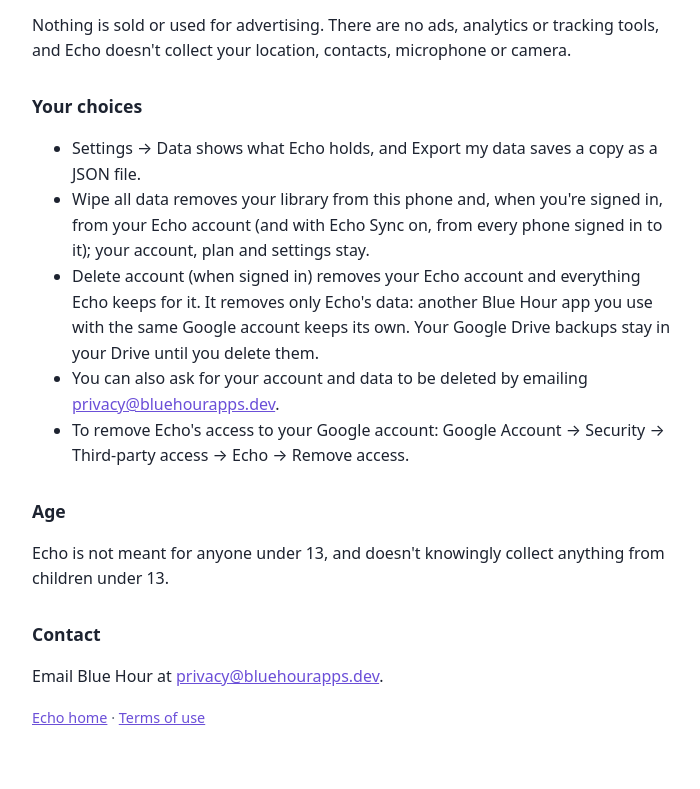
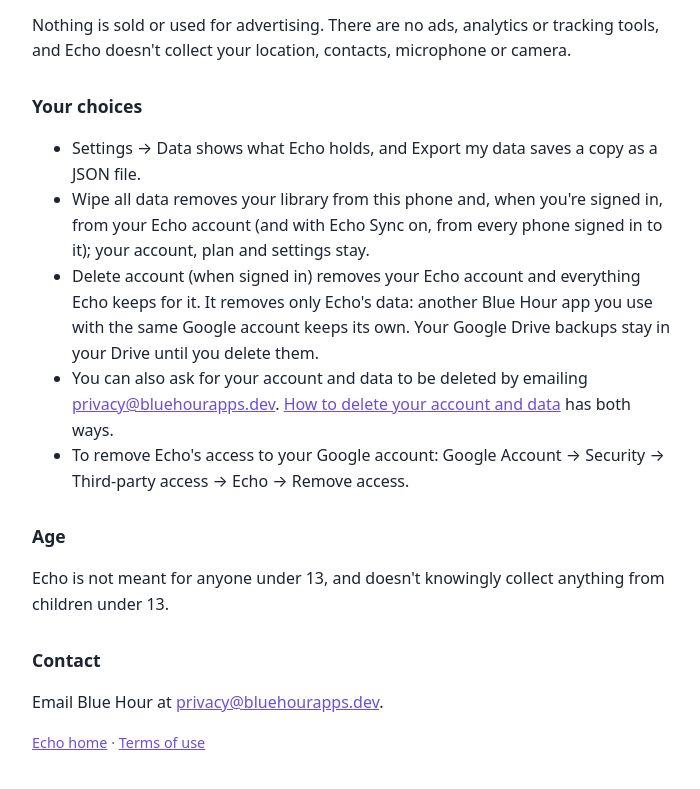
Before and after one commit to bluehourapps/bluehourapps.github.io, a plain HTML site: page echo/privacy.html in a window 1280 px wide. Shown: the part 3335-4124 px from the top of the page, without its empty margins (288-988 px from the left). Drawn offline with Linux system fonts and the light colour scheme.

Commit message:
Echo privacy: link the deletion page

```diff
--- a/echo/privacy.html
+++ b/echo/privacy.html
@@ -84,7 +84,7 @@
     <li>Settings → Data shows what Echo holds, and Export my data saves a copy as a JSON file.</li>
     <li>Wipe all data removes your library from this phone and, when you're signed in, from your Echo account (and with Echo Sync on, from every phone signed in to it); your account, plan and settings stay.</li>
     <li>Delete account (when signed in) removes your Echo account and everything Echo keeps for it. It removes only Echo's data: another Blue Hour app you use with the same Google account keeps its own. Your Google Drive backups stay in your Drive until you delete them.</li>
-    <li>You can also ask for your account and data to be deleted by emailing <a href="mailto:privacy@bluehourapps.dev">privacy@bluehourapps.dev</a>.</li>
+    <li>You can also ask for your account and data to be deleted by emailing <a href="mailto:privacy@bluehourapps.dev">privacy@bluehourapps.dev</a>. <a href="../delete/">How to delete your account and data</a> has both ways.</li>
     <li>To remove Echo's access to your Google account: Google Account → Security → Third-party access → Echo → Remove access.</li>
   </ul>
 
```
